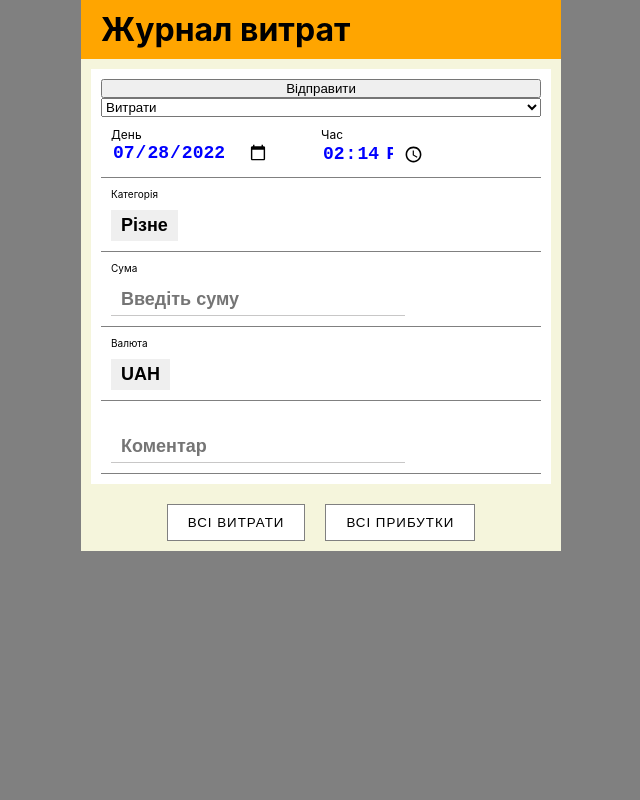
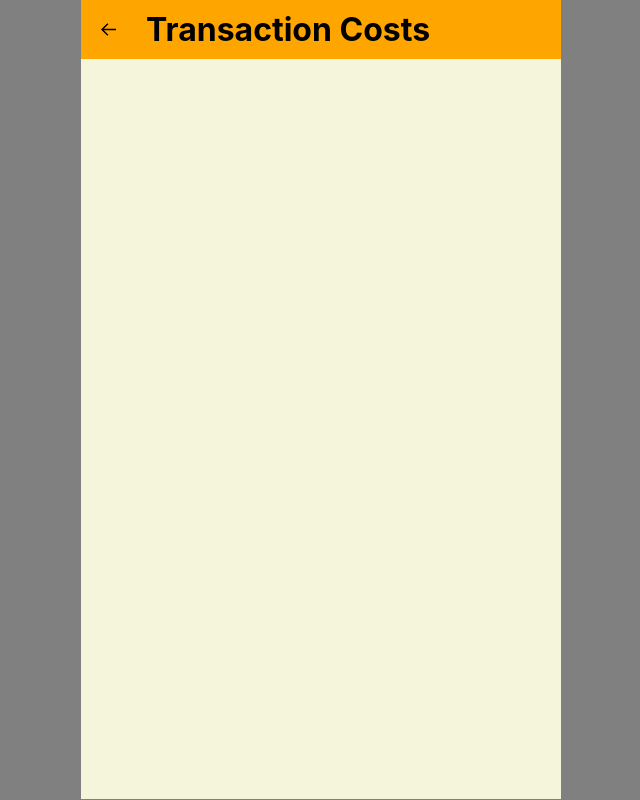
Before and after one commit to SergejShk/react-wallet, a React (Create React App) app: page /history/costs in a window 1280 px wide. Shown: the whole page, without its empty margins (319-959 px from the left). Built offline with nearby package versions, Linux system fonts and the light colour scheme.

Commit message:
remove edit

```diff
--- a/package.json
+++ b/package.json
@@ -7,8 +7,10 @@
     "@testing-library/jest-dom": "^5.16.3",
     "@testing-library/react": "^12.1.4",
     "@testing-library/user-event": "^13.5.0",
+    "moment": "^2.29.4",
     "react": "^18.1.0",
     "react-dom": "^18.1.0",
+    "react-router-dom": "^6.3.0",
     "react-scripts": "5.0.1",
     "web-vitals": "^2.1.3"
   },
--- a/src/components/App.jsx
+++ b/src/components/App.jsx
@@ -1,33 +1,22 @@
-import { useState } from 'react';
+import { lazy, Suspense } from 'react';
+import { Route, Routes } from 'react-router-dom';
 
-import MainPage from './MainPage/MainPage';
-import TransactionHistoryPage from './TransactionHistoryPage/TransactionHistoryPage';
+const MainPage = lazy(() => import('./MainPage/MainPage'));
+const TransactionHistoryPage = lazy(() =>
+  import('./TransactionHistoryPage/TransactionHistoryPage')
+);
 
 export const App = () => {
-  const [activePage, setActivePage] = useState('main');
-
-  const onOpenPage = activePage => {
-    setActivePage(activePage);
-  };
-
-  switch (activePage) {
-    case 'main':
-      return <MainPage onOpenPage={onOpenPage} />;
-    case 'costs':
-      return (
-        <TransactionHistoryPage
-          transType={activePage}
-          onReturnBtnClick={onOpenPage}
+  return (
+    <Suspense fallback={<h2>Loading...</h2>}>
+      <Routes>
+        <Route path="/*" element={<MainPage />} />
+        <Route
+          path="/history/:transType"
+          element={<TransactionHistoryPage />}
         />
-      );
-    case 'incomes':
-      return (
-        <TransactionHistoryPage
-          transType={activePage}
-          onReturnBtnClick={onOpenPage}
-        />
-      );
-    default:
-      return;
-  }
+        <Route path="*" element={<p>Error</p>} />
+      </Routes>
+    </Suspense>
+  );
 };
--- a/src/components/Header/Header.jsx
+++ b/src/components/Header/Header.jsx
@@ -1,15 +1,16 @@
 import s from './Header.module.css';
 import sprite from '../../assets/sprite.svg';
+import { Link } from 'react-router-dom';
 
-const Header = ({ title, icon, cbOnClick }) => {
+const Header = ({ title, icon }) => {
   return (
     <header className={s.header}>
       {icon && (
-        <button onClick={cbOnClick} type="button" className={s.btn}>
+        <Link to="/" className={s.btn}>
           <svg width="15" height="15">
             <use href={sprite + icon} />
           </svg>
-        </button>
+        </Link>
       )}
       <h1 className={s.title}>{title}</h1>
     </header>
--- a/src/components/TransactionHistoryPage/TransactionHistoryPage.jsx
+++ b/src/components/TransactionHistoryPage/TransactionHistoryPage.jsx
@@ -1,33 +1,33 @@
+import moment from 'moment';
 import Header from '../Header/Header';
 import sprite from '../../assets/sprite.svg';
 import s from './TransactionHistoryPage.module.css';
 import { useContext } from 'react';
 import { TransactionContext } from '../../context/TransactionsProvider';
+import { useParams } from 'react-router-dom';
 
-const TransactionHistoryPage = ({ transType, onReturnBtnClick }) => {
+const TransactionHistoryPage = () => {
   const transactionsContextValue = useContext(TransactionContext);
 
-  // const { [transType]: transactions } = transactionsContextValue;
+  const { transType } = useParams();
   const transactions = transactionsContextValue[transType];
+  const transactionName = transType === 'costs' ? 'Costs' : 'Incomes';
 
-  const transactionName = transType === 'costs' ? 'Costs' : 'Incomes';
-  const cbOnClick = () => {
-    onReturnBtnClick('main');
-  };
-  // const { date, time, category, summ, currency, comment, transType } = form;
   return (
     <div className="container">
       <Header
         title={`Transaction  ${transactionName}`}
         icon={'#icon-arrow-left'}
-        cbOnClick={cbOnClick}
       />
       <ul className={s.list}>
-        {transactions.map((el, idx) => (
+        {transactions.map((el, idx) => {
+          const day = moment(el.date).format('dd, DD MMM. YYYY');
+
+          return (
             <li key={idx} className={s.item}>
               <div>
                 <p>
-                {el.date}
+                  {day}
                   <span className={s.span}> {el.time} </span>
                 </p>
                 <p className={s.comment}>{el.comment} </p>
@@ -45,7 +45,8 @@ const TransactionHistoryPage = ({ transType, onReturnBtnClick }) => {
                 </button>
               </div>
             </li>
-        ))}
+          );
+        })}
       </ul>
     </div>
   );
--- a/src/components/mainPage/MainPage.jsx
+++ b/src/components/mainPage/MainPage.jsx
@@ -1,24 +1,32 @@
-import { useEffect, useState } from 'react';
-import TransactionForm from '../TransactionForm/TransactionForm';
-import CategoriesList from '../CategoriesList/CategoriesList';
+import { useEffect, useState, useContext, lazy, Suspense } from 'react';
+import moment from 'moment';
+import { Link, Route, Routes, useNavigate, useMatch } from 'react-router-dom';
 import Header from '../Header/Header';
 import s from './MainPage.module.css';
 import { CategoriesContext } from '../../context/CategoriesProvider';
-import { useContext } from 'react';
+const CategoriesList = lazy(() => import('../CategoriesList/CategoriesList'));
+const TransactionForm = lazy(() =>
+  import('../TransactionForm/TransactionForm')
+);
+
+const normalizedTime = moment().format('HH:mm');
+const normalizedDate = moment().format('YYYY-MM-DD');
 
 const initialForm = {
   category: '',
-  date: '2022-07-28',
-  time: '14:14',
+  date: normalizedDate,
+  time: normalizedTime,
   summ: '',
   currency: 'UAH',
   comment: '',
   transType: 'costs',
 };
 
-const MainPage = ({ onOpenPage }) => {
+const MainPage = () => {
+  const { params } = useMatch('/*');
+
+  const navigate = useNavigate();
   const [form, setForm] = useState(initialForm);
-  const [isCategoriesList, setIsCategoriesList] = useState(false);
 
   const categoriesContextValue = useContext(CategoriesContext);
 
@@ -38,26 +46,37 @@ const MainPage = ({ onOpenPage }) => {
   };
 
   const handleToggleCategoriesList = () => {
-    setIsCategoriesList(prev => !prev);
+    params['*'] === '' && navigate('category');
+    params['*'] === 'category' && navigate('');
   };
 
   const resetForm = () => {
-    setForm(initialForm);
+    const { category, ...rest } = initialForm;
+    setForm(prev => ({ ...prev, ...rest }));
   };
+
   return (
     <div className="container">
       <Header
-        title={isCategoriesList ? ' Категорії ' : 'Журнал витрат'}
-        icon={isCategoriesList ? '#icon-arrow-left' : null}
+        title={params['*'] === 'category' ? ' Категорії ' : 'Журнал витрат'}
+        icon={params['*'] === 'category' ? '#icon-arrow-left' : null}
         cbOnClick={handleToggleCategoriesList}
       />
       <main className={s.main}>
-        {isCategoriesList ? (
+        <Suspense fallback={<h2>Loading...</h2>}>
+          <Routes>
+            <Route
+              path="category"
+              element={
                 <CategoriesList
                   setCategories={setCategories}
                   transType={form.transType}
                 />
-        ) : (
+              }
+            />
+            <Route
+              index
+              element={
                 <>
                   <TransactionForm
                     handleChange={handleChange}
@@ -66,18 +85,18 @@ const MainPage = ({ onOpenPage }) => {
                     resetForm={resetForm}
                   />
                   <div className={s.blockBtn}>
-              <button className={s.costs} onClick={() => onOpenPage('costs')}>
+                    <Link to="/history/costs" className={s.incomes}>
                       Всі витрати
-              </button>
-              <button
-                className={s.incomes}
-                onClick={() => onOpenPage('incomes')}
-              >
+                    </Link>
+                    <Link to="/history/incomes" className={s.incomes}>
                       Всі прибутки
-              </button>
+                    </Link>
                   </div>
                 </>
-        )}
+              }
+            />
+          </Routes>
+        </Suspense>
       </main>
     </div>
   );
--- a/src/index.js
+++ b/src/index.js
@@ -4,13 +4,16 @@ import { App } from 'components/App';
 import './index.css';
 import CategoriesProvider from 'context/CategoriesProvider';
 import TransactionsProvider from 'context/TransactionsProvider';
+import { BrowserRouter } from 'react-router-dom';
 
 ReactDOM.createRoot(document.getElementById('root')).render(
   <React.StrictMode>
+    <BrowserRouter>
     <TransactionsProvider>
       <CategoriesProvider>
         <App />
       </CategoriesProvider>
     </TransactionsProvider>
+    </BrowserRouter>
   </React.StrictMode>
 );
```
Also changed, not shown: 1 other file (tests, documents, lock files or other folders). Lines whose indentation alone changed are shown as unchanged.
